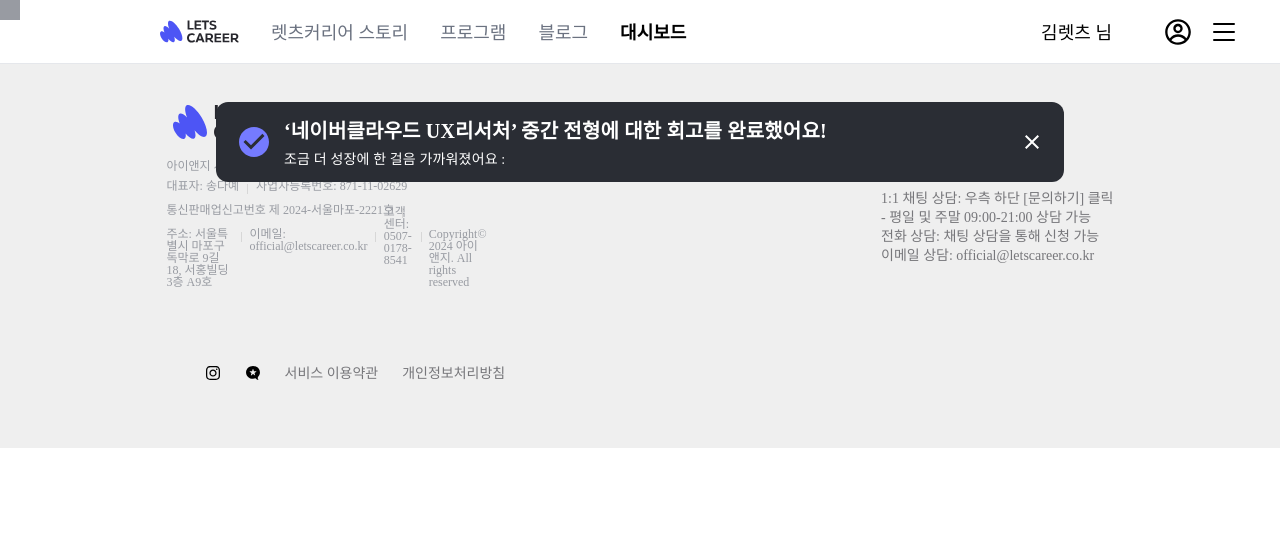
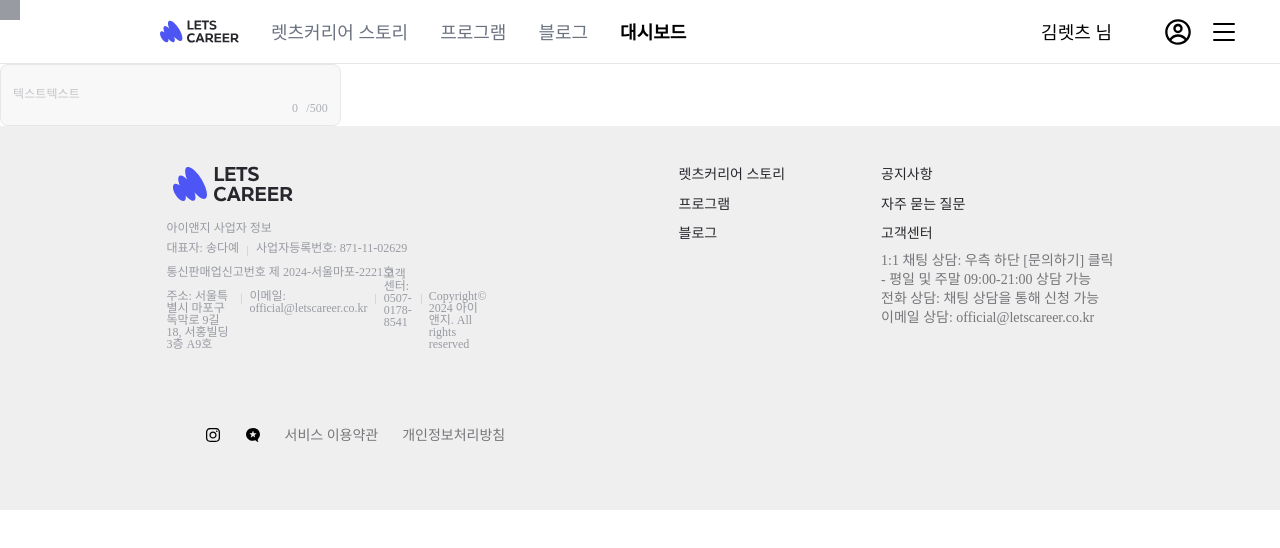
Before and after one commit to LetsCareer-A/LetsCareerA-FE, a React (Vite) app: page / in a window 1280 px wide. Shown: the top 548 px of the page. Built offline with nearby package versions, Linux system fonts and the light colour scheme.

Commit message:
#7 [Design] Textfield 컴포넌트 웹퍼브리싱

```diff
--- a/src/App.tsx
+++ b/src/App.tsx
@@ -1,10 +1,9 @@
 import { BrowserRouter as Router, Routes, Route } from 'react-router-dom';
 import { QueryClient, QueryClientProvider } from '@tanstack/react-query';
-import { Box } from '@mui/material';
-
 import Navbar from './components/Navbar';
 import Footer from './components/Footer';
 import Toast from './components/Toast';
+import Textfield from './components/TextField';
 
 const queryClient = new QueryClient();
 
@@ -12,17 +11,7 @@
   return (
     <div>
     <Navbar/>
-    {/* <Box
-      sx={{
-        display: 'flex',
-        justifyContent: 'center',
-        alignItems: 'center',
-        height: '100vh', // 화면 전체 높이
-        backgroundColor: '#f0f0f0', // 배경색
-      }}
-    > */}
-      <Toast />
-    {/* </Box> */}
+    <Textfield/>
     <Footer/>
     </div>
 
--- /dev/null
+++ b/src/components/Textfield.tsx
@@ -0,0 +1,124 @@
+import React, { useState } from 'react';
+import { Box, TextField, Typography } from '@mui/material';
+
+const Textfield: React.FC = () => {
+  const [value, setValue] = useState('');
+  const [isFocused, setIsFocused] = useState(false);
+  const [isHovered, setIsHovered] = useState(false);
+  const [isBlurred, setIsBlurred] = useState(false);  // 포커스가 사라진 상태를 추적
+  const [hasError, setHasError] = useState(false);  // 오류 상태 추가
+
+  // 예제: 글자수 초과 체크 (500자 초과)
+  const checkError = () => {
+    if (value.length > 500) {
+      setHasError(true);
+    } else {
+      setHasError(false);
+    }
+  };
+
+  const handleFocus = () => {
+    setIsFocused(true);
+    setIsBlurred(false); // 포커스가 생기면 블러 상태 해제
+  };
+
+  const handleBlur = () => {
+    if (value === '') {
+      setIsFocused(false);
+      setIsBlurred(false);
+    } else {
+      setIsFocused(false);
+      setIsBlurred(true); // 입력 완료 후 포커스가 사라지면 블러 상태 유지
+    }
+    checkError(); // 블러 시 오류 체크
+  };
+
+  const handleChange = (event: React.ChangeEvent<HTMLInputElement>) => {
+    setValue(event.target.value);
+    checkError(); // 입력 중 오류 체크
+  };
+
+  const handleMouseEnter = () => {
+    setIsHovered(true);
+  };
+
+  const handleMouseLeave = () => {
+    setIsHovered(false);
+  };
+
+  return (
+    <Box
+      onMouseEnter={handleMouseEnter}
+      onMouseLeave={handleMouseLeave}
+      sx={{
+        width: 341,
+        height: 62,
+        backgroundColor: hasError ? 'rgba(246, 78, 57, 0.10)' : (isFocused || isHovered || isBlurred ? '#EDEEFE' : '#f8f8f8'),
+        borderRadius: '8px',
+        border: `1px solid ${hasError ? '#F64E39' : (isFocused ? '#9499F9' : isHovered ? '#CACCFC' : '#e7e7e7')}`,
+        position: 'relative',
+        padding: '11px 12px',
+      }}
+    >
+      {/* 텍스트필드 입력 */}
+      <TextField
+        value={value}
+        onFocus={handleFocus}
+        onBlur={handleBlur}
+        onChange={handleChange}
+        placeholder={isFocused ? '' : '텍스트텍스트'}
+        variant="standard"
+        InputProps={{
+          disableUnderline: true,
+          style: {
+            fontSize: '0.75rem',
+            color: isFocused || isBlurred ? '#2a2d34' : '#7a7d84',
+            fontFamily: 'Pretendard',
+            height: '100%',
+          },
+        }}
+        sx={{
+          width: '100%',
+          height: '100%',
+          backgroundColor: 'transparent',
+        }}
+      />
+      <Box
+        sx={{
+          display: 'flex',
+          justifyContent: 'flex-end',
+          alignItems: 'center',
+          gap: 1,
+          position: 'absolute',
+          bottom: 8,
+          right: 12,
+        }}
+      >
+        {/* 글자수 세는 코드들 */}
+        <Typography
+          sx={{
+            color: hasError? '#F64E39' : isFocused ? '#9499F9' : '#acafb6',
+            fontSize: '0.75rem', // text-xs
+            fontWeight: 'medium',
+            fontFamily: 'Pretendard',
+            textAlign: 'right',
+          }}
+        >
+          {value.length}
+        </Typography>
+        <Typography
+          sx={{
+            color: '#acafb6',
+            fontSize: '0.75rem', // text-xs
+            fontWeight: 'normal',
+            fontFamily: 'Pretendard',
+          }}
+        >
+          /500
+        </Typography>
+      </Box>
+    </Box>
+  );
+};
+
+export default Textfield;
--- a/src/components/Toast.tsx
+++ b/src/components/Toast.tsx
@@ -6,10 +6,10 @@
   return (
     <Box
       sx={{
-        position: 'fixed', // 화면에 고정
-        top: 102,       // 화면 하단에서 20px 떨어진 위치
-        left: '50%',      // 화면 중앙에 위치
-        transform: 'translateX(-50%)', // 중앙 정렬을 위한 이동
+        position: 'fixed',
+        top: 102,
+        left: '50%',
+        transform: 'translateX(-50%)',
         width: 848,
         height: 80,
         padding: '16px 20px',
@@ -18,14 +18,14 @@
         display: 'flex',
         justifyContent: 'space-between',
         alignItems: 'center',
-        zIndex: 1300, // 기본 MUI zIndex보다 높게 설정하여 오버레이가 항상 위에 보이도록 함
+        zIndex: 1300,
       }}
     >
       <Box
         sx={{
           display: 'flex',
           alignItems: 'center',
-          gap: 1.5, // gap-4
+          gap: 1.5,
         }}
       >
         <CheckCircleIcon
```
